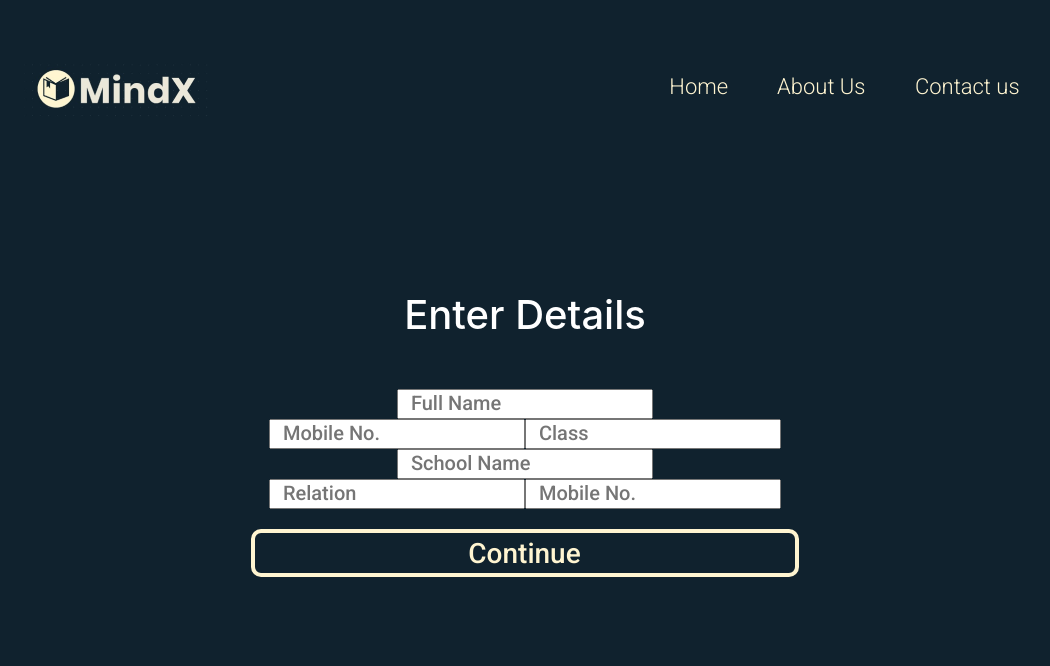
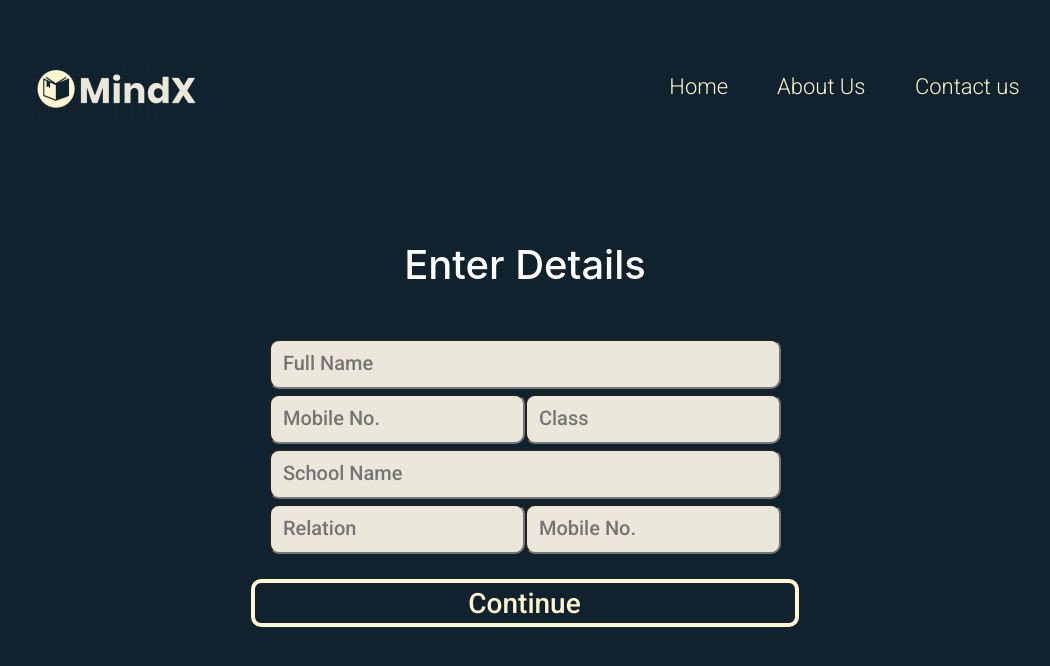
Before and after one commit to A2S-InnovateTech/mindx.github.io, a React (Create React App) app: page /signup-details in a window 1280 px wide. Shown: the top 666 px of the page, without its empty margins (115-1165 px from the left). Built offline with nearby package versions, Linux system fonts and the light colour scheme; no server answers.

Commit message:
fixed google-signup css and popup buttons

```diff
--- a/src/components/GoogleSignUpDetails/GoogleSignUpDetails.css
+++ b/src/components/GoogleSignUpDetails/GoogleSignUpDetails.css
@@ -25,6 +25,22 @@
     justify-content: center;
     align-items: center;
     height: 80vh;
+}
+
+.form-1-gs{
+    width: 40vw;
+    height: 50px;
+    background: #EBE7DA;
+    border-radius: 10px;
+    margin-bottom: 5px;
+}
+
+.form-3-gs{
+    width: 20vw;
+    height: 50px;
+    background: #EBE7DA;
+    border-radius: 10px;
+    margin-bottom: 5px;
 }
 
 .h1__white{
--- a/src/components/GoogleSignUpDetails/index.js
+++ b/src/components/GoogleSignUpDetails/index.js
@@ -54,18 +54,18 @@ function GoogleSignUpDetails({user}) {
             <div className="GoogleSignUp__form">
                 <h1 className="h1__white">Enter Details</h1>
 
-                <input name="fullname" className="form-1-s" type="text" placeholder="  Full Name" value={fullname} onChange={(e)=>{setFullName(e.target.value)}} required></input>
+                <input name="fullname" className="form-1-gs" type="text" placeholder="  Full Name" value={fullname} onChange={(e)=>{setFullName(e.target.value)}} required></input>
 
                 <span className="form-div">
-                    <input className="GoogleSignUp__form_3 form-3-s" type="text" placeholder="  Mobile No." value={mobile} onChange={(e)=>{setMobile(e.target.value)}} required></input>
-                    <input className="form-4-s" type="text" placeholder="  Class" value={Class} onChange={(e)=>{setClass(e.target.value)}} required></input>
+                    <input className="GoogleSignUp__form_3 form-3-gs" type="text" placeholder="  Mobile No." value={mobile} onChange={(e)=>{setMobile(e.target.value)}} required></input>
+                    <input className="form-3-gs" type="text" placeholder="  Class" value={Class} onChange={(e)=>{setClass(e.target.value)}} required></input>
                 </span>
 
-                <input className="form-5-s" type="text" placeholder="  School Name" value={school} onChange={(e)=>{setSchool(e.target.value)}} required></input>
+                <input className="form-1-gs" type="text" placeholder="  School Name" value={school} onChange={(e)=>{setSchool(e.target.value)}} required></input>
 
                 <span className="form-div">
-                    <input className="form-7-s" type="text" placeholder="  Relation" value={relation} onChange={(e)=>{setRelation(e.target.value)}} required></input>
-                    <input className="form-8-s" type="text" placeholder="  Mobile No." value={relationNo} onChange={(e)=>{setRelationNo(e.target.value)}} required></input>
+                    <input className="form-3-gs" type="text" placeholder="  Relation" value={relation} onChange={(e)=>{setRelation(e.target.value)}} required></input>
+                    <input className="form-3-gs" type="text" placeholder="  Mobile No." value={relationNo} onChange={(e)=>{setRelationNo(e.target.value)}} required></input>
                 </span>
 
                 <button onClick={(e)=>updateUserDetails(e)} className="final-btn-s" style={{marginLeft: "-1px", marginTop: "20px"}}>Continue</button>
--- a/src/components/popup/pop.css
+++ b/src/components/popup/pop.css
@@ -53,13 +53,15 @@ color: #10222E;
     align-items: center;
     justify-content: center;
     width: 300px;
-height: 100px;
+    padding-top: 5px;
+height: 75px;
 left: 319px;
 background: #10222E;
 border-radius: 10px;
 }
 .iconone{
     width: 34px;
+
 height: 34px;
 margin-left: 15px;
 margin-right: -30px;
@@ -68,6 +70,7 @@ background: url(play.png);
 }
 .icontwo{
     width: 34px;
+
 height: 34px;
 left: 358px;
 top: 698px;
@@ -80,9 +83,10 @@ background: url(test.png);
     display: flex;
     flex-direction: row;
     align-items: center;
+    padding-top: 5px;
     justify-content: center;
 width: 300px;
-height: 100px;
+height: 75px;
 left: 761px;
 
 
```
Also changed, not shown: src/components/popup/index.js (line endings or trailing spaces).
